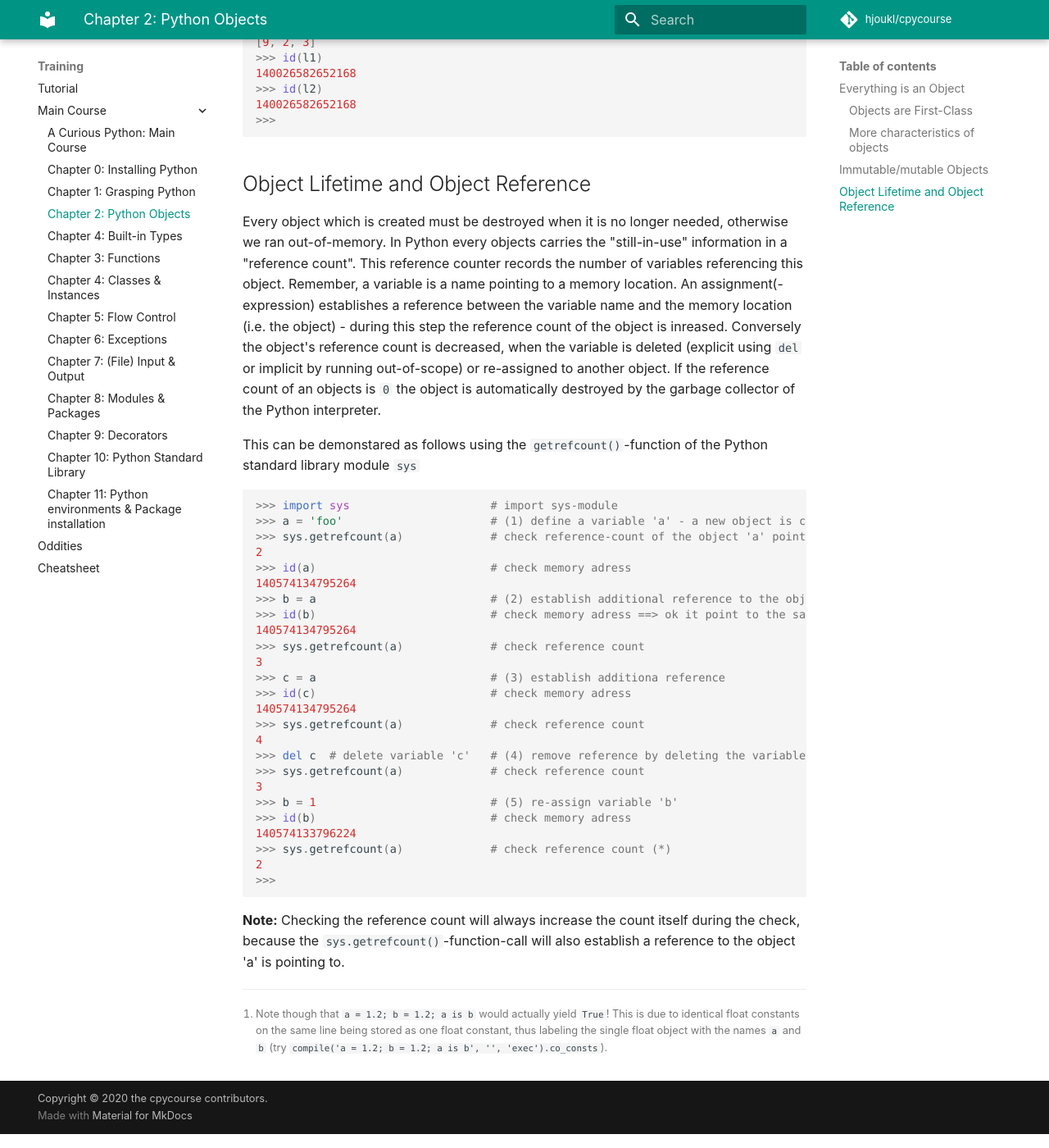
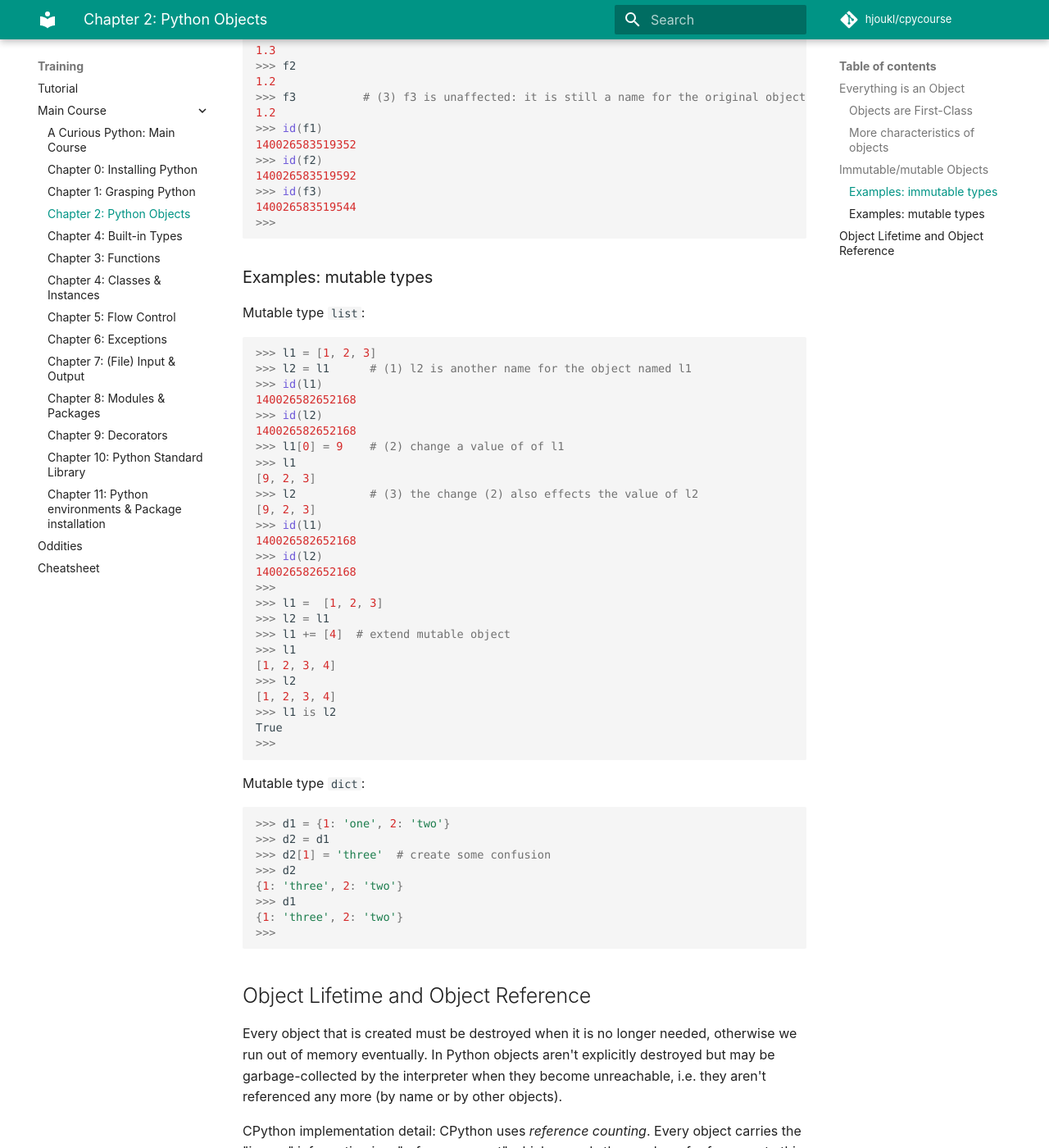
Before and after one commit to rkluger68/cpycourse, an MkDocs documentation site: the page built from docs/training/main-course/objects.md, in a window 1280 px wide and 1400 px high, scrolled down 3358 px. Shown: the whole window at 82% size. Built offline with MkDocs 1.6.1 and Material for MkDocs 9.7.7, drawn with Linux system fonts in a browser that asks for light colours; comment, search, counter and statistics services are not loaded; some of the changed text lies outside the part shown.

Commit message:
Add legal precautions, enhance objects chapter, minor fixes.

````diff
--- a/docs/about/legal.md
+++ b/docs/about/legal.md
@@ -6,3 +6,14 @@
 Python and PyCon are trademarks or registered trademarks of the [Python Software Foundation](https://www.python.org/psf).
 
 All other trademarks mentioned on this website are the property of their respective owners.
+
+### External Links
+External links are being provided as a convenience and for informational
+purposes only; they do not constitute an endorsement or an approval by the
+[cpycourse contributors](cpycourse-contributors.md) of any of the products,
+services or opinions of the corporation or organization or individual.
+
+The [cpycourse contributors](cpycourse-contributors.md) bear no responsibility
+for the accuracy, legality or content of the external site or for that of its
+subsequent links. Contact the external site for answers to questions regarding
+its content.
--- a/docs/training/main-course/objects.md
+++ b/docs/training/main-course/objects.md
@@ -6,15 +6,30 @@
 
 Functions are objects, classes are objects, instances are objects, types are
 objects, modules are objects, you name it: everything's an object. Even code
-is an object.
+is an object:
+
+``` python
+>>> source = "lambda: 'Hello!'"
+>>> code = compile(source, '', 'eval')
+>>> type(code)
+<class 'code'>
+>>> isinstance(code, object)
+True
+>>> f = eval(code)
+>>> f()
+'Hello!'
+>>>
+```
+
 
 An object is an entity encompassing the "data" and its acceptable operations.
-The Python data model (<https://docs.python.org/dev/reference/datamodel.html>)
-further describes:
+The Python data model documentation
+(<https://docs.python.org/dev/reference/datamodel.html>) describes:
 
 "Every object has an ***identity***, a ***type*** and a ***value***. An object’s identity never changes once it has been created; you may think of it as the object’s address in memory. The ‘is’ operator compares the identity of two objects; the id() function returns an integer representing its identity."
 
-Often, Python objects are created and *named* immediately with an assignment. Assigments introduce a *name* to refer to the object but don't create the
+Often, Python objects are created and *named* immediately with an assignment.
+Assigments introduce a *name* to refer to the object but don't create the
 object:[^float-identity]
 
     :::python
@@ -63,6 +78,13 @@
  - defining functions
  - defining anonymous functions
 
+You can create an instance of the most basic type `object` like this:
+
+``` python
+>>> object()
+<object object at 0x7f33e1b9b0d0>
+```
+
 ### Objects are First-Class
 This means that all (named) objects are equal in the sense that they can be
 treated equally: a function object can be an argument to another function,
@@ -86,10 +108,12 @@
 
 ### More characteristics of objects
 
-1. the *identity* of an object never changes after creation (see above)
-2. the *type* of an object never changes after creation
-3. the *type* of the object defines the allowed values and the acceptable operations
-4. an objects is **mutable** if its *value* can be changed, **immutable** otherwise
+1. The *identity* of an object never changes after creation (see above).
+2. The *type* of an object never changes after creation.
+3. The *type* of the object defines the allowed values and the acceptable
+operations.
+4. An objects is **mutable** if its *value* can be changed, **immutable**
+otherwise.
 
 
 ## Immutable/mutable Objects
@@ -104,36 +128,41 @@
 Changing the value of a variable pointing to a mutable type just changes that value.
 
 
+### Examples: immutable types
 
-Example: immutable type `int`
+Immutable type `int`:
 
     :::python
     >>> a = 1
-    >>> id(a)    #
+    >>> id(a)
     140026581642624
-    >>> a = 2    # (1) Changing the value of 'a' causes the creation of a new
+    >>> a = 2       # assign name 'a' to a new object
     >>> id(a)
     140026581642656
-    >>>
+    >>> a += 1
+    >>> a
+    3
+    >>> id(a)       # a is now a name for another new object: immutable object 2 hasn't changed in-place
+    140357021310400
 
-Example: immutable type `float`
+Immutable type `float`:
 
     :::python
     >>> f1 = 1.2
     >>> f2 = 1.2
-    >>> f3 = f1     # (1) f3 is a reference to the same object f1 points to
+    >>> f3 = f1     # (1) f3 is another name for the object named f1
     >>> id(f1)
     140026583519544
     >>> id(f2)
     140026583519592
     >>> id(f3)
     140026583519544
-    >>> f1 = 1.3    # (2) change the value of f1 cause a copy-on-write
+    >>> f1 = 1.3    # (2) the name f1 is now given to another object
     >>> f1
     1.3
     >>> f2
     1.2
-    >>> f3          # (3) f3 still points to origin objects of f1 (1), so the change (2) doesn't affect f3
+    >>> f3          # (3) f3 is unaffected: it is still a name for the original object (1)
     1.2
     >>> id(f1)
     140026583519352
@@ -144,11 +173,13 @@
     >>>
 
 
-Example mutable type `list`
+### Examples: mutable types
+
+Mutable type `list`:
 
     :::python
-    >>> l1 = [1,2,3]
-    >>> l2 = l1      # (1) l2 is a reference to the same object l1 points to
+    >>> l1 = [1, 2, 3]
+    >>> l2 = l1      # (1) l2 is another name for the object named l1
     >>> id(l1)
     140026582652168
     >>> id(l2)
@@ -163,42 +194,80 @@
     >>> id(l2)
     140026582652168
     >>>
+    >>> l1 =  [1, 2, 3]
+    >>> l2 = l1
+    >>> l1 += [4]  # extend mutable object
+    >>> l1
+    [1, 2, 3, 4]
+    >>> l2
+    [1, 2, 3, 4]
+    >>> l1 is l2
+    True
+    >>>
 
+
+Mutable type `dict`:
+
+    :::python
+    >>> d1 = {1: 'one', 2: 'two'}
+    >>> d2 = d1
+    >>> d2[1] = 'three'  # create some confusion
+    >>> d2
+    {1: 'three', 2: 'two'}
+    >>> d1
+    {1: 'three', 2: 'two'}
+    >>>
 
 ## Object Lifetime and Object Reference
 
-Every object which is created must be destroyed when it is no longer needed, otherwise we ran out-of-memory. In Python every objects carries the "still-in-use" information in a "reference count". This reference counter records the number of variables referencing this object. Remember, a variable is a name pointing to a memory location. An assignment(-expression) establishes a reference between the variable name and the memory location (i.e. the object) - during this step the reference count of the object is inreased. Conversely the object's reference count is decreased, when the variable is deleted (explicit using `del` or implicit by running out-of-scope) or re-assigned to another object.
-If the reference count of an objects is `0` the object is automatically destroyed by the garbage collector of the Python interpreter.
+Every object that is created must be destroyed when it is no longer needed,
+otherwise we run out of memory eventually. In Python objects aren't explicitly
+destroyed but may be garbage-collected by the interpreter when they become
+unreachable, i.e. they aren't referenced any more (by name or by other objects).
 
-This can be demonstared as follows using the `getrefcount()`-function of the Python standard library module `sys`
+CPython implementation detail: CPython uses *reference counting*. Every object
+carries the "in-use" information in a "reference count" which records the
+number of references to this object. Remember, a variable is a name referencing
+an object. An assignment of a name to an object establishes this reference -
+during this step the reference count of the object is increased.
+
+Conversely the object's reference count is decreased when the variable is
+deleted (explicit using `del` or implicit by running out of scope) or
+re-assigned to another object.
+
+If the reference count of an objects is `0` the object is automatically destroyed by the garbage collector of the Python interpreter (not necessarily
+immediately, so don't rely on it!).
+
+You can watch these mechanisms using the `getrefcount()`-function of the Python
+standard library module `sys`:
 
     :::python
-    >>> import sys                     # import sys-module
-    >>> a = 'foo'                      # (1) define a variable 'a' - a new object is created
-    >>> sys.getrefcount(a)             # check reference-count of the object 'a' points to (*)
+    >>> import sys
+    >>> l1 = ['cpython', 'does', 'refcounting']  # create named new list
+    >>> sys.getrefcount(l1)
     2
-    >>> id(a)                          # check memory adress
-    140574134795264
-    >>> b = a                          # (2) establish additional reference to the object
-    >>> id(b)                          # check memory adress ==> ok it point to the same object
-    140574134795264
-    >>> sys.getrefcount(a)             # check reference count
+    >>> id(l1)
+    39141600
+    >>> l2 = l1             # new name for existing object
+    >>> id(l2)              # yes, it's the same object indeed
+    39141600
+    >>> sys.getrefcount(l1) # ==> refcount increased
     3
-    >>> c = a                          # (3) establish additiona reference
-    >>> id(c)                          # check memory adress
-    140574134795264
-    >>> sys.getrefcount(a)             # check reference count
+    >>> sys.getrefcount(l2)
+    3
+    >>> l3 = l1  # yet another new name for (=reference to) existing object
+    >>> sys.getrefcount(l1)
     4
-    >>> del c  # delete variable 'c'   # (4) remove reference by deleting the variable
-    >>> sys.getrefcount(a)             # check reference count
+    >>> del l3               # delete name l3
+    >>> sys.getrefcount(l1)  # ==> refcount of list object decreased
     3
-    >>> b = 1                          # (5) re-assign variable 'b'
-    >>> id(b)                          # check memory adress
-    140574133796224
-    >>> sys.getrefcount(a)             # check reference count (*)
+    >>> l2 = object()        # assign name l2 to another object
+    >>> sys.getrefcount(l1)  # ==> refcount of list object decreased
     2
     >>>
 
-
-**Note:**
-Checking the reference count will always increase the count itself during the check, because the `sys.getrefcount()`-function-call will also establish a reference to the object 'a' is pointing to.
+**Remark:**
+As you may have noted the reference count is higher than you might expect.
+This is due to the fact that the `sys.getrefcount()`-function call also
+increases the object's reference count, as it needs to hold a reference to the
+object, too, while it is running.
````
Also changed, not shown: docs/about/cpycourse-contributors.md (+1 -0 lines), docs/index.md (+9 -2 lines), docs/python/python.md (+1 -1 lines), docs/training/main-course/grasping-python.md (+4 -4 lines).
